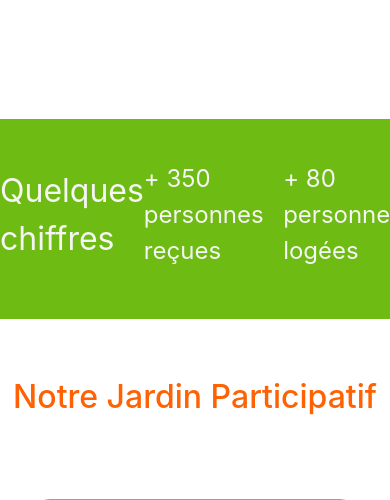
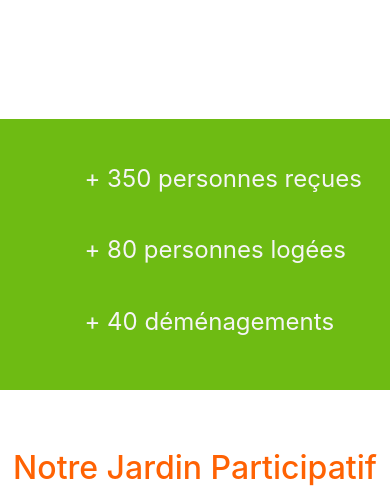
Before and after one commit to Icloo/ALSC, a PHP site: page /view/Qui_sommes_nous.php in a window 390 px wide; the page is wider, and only the part inside the window is pictured. Shown: the part 3700-4200 px from the top of that part. Run offline with PHP 8.4, Linux system fonts and the light colour scheme; some libraries are stand-ins or nearby versions; grey boxes are pictures that could not be loaded.

Commit message:
responsive bandeau

```diff
--- a/public/css/style.css
+++ b/public/css/style.css
@@ -1095,6 +1095,14 @@ form{
         flex-direction: column;
     }
 
+    .qsn_4_droite{
+        flex-direction: column
+    }
+
+    .qsn_bandeau_titre {
+        display : none
+    }
+
     .fmap {
         flex-direction: column;
     }
```
